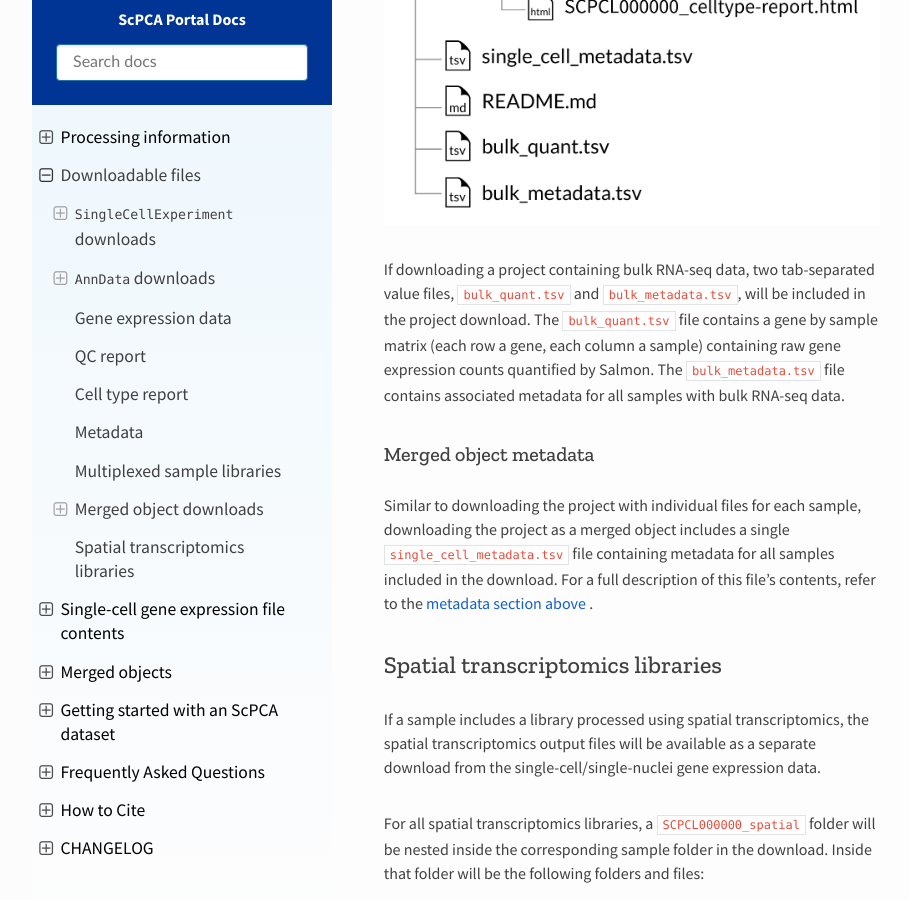
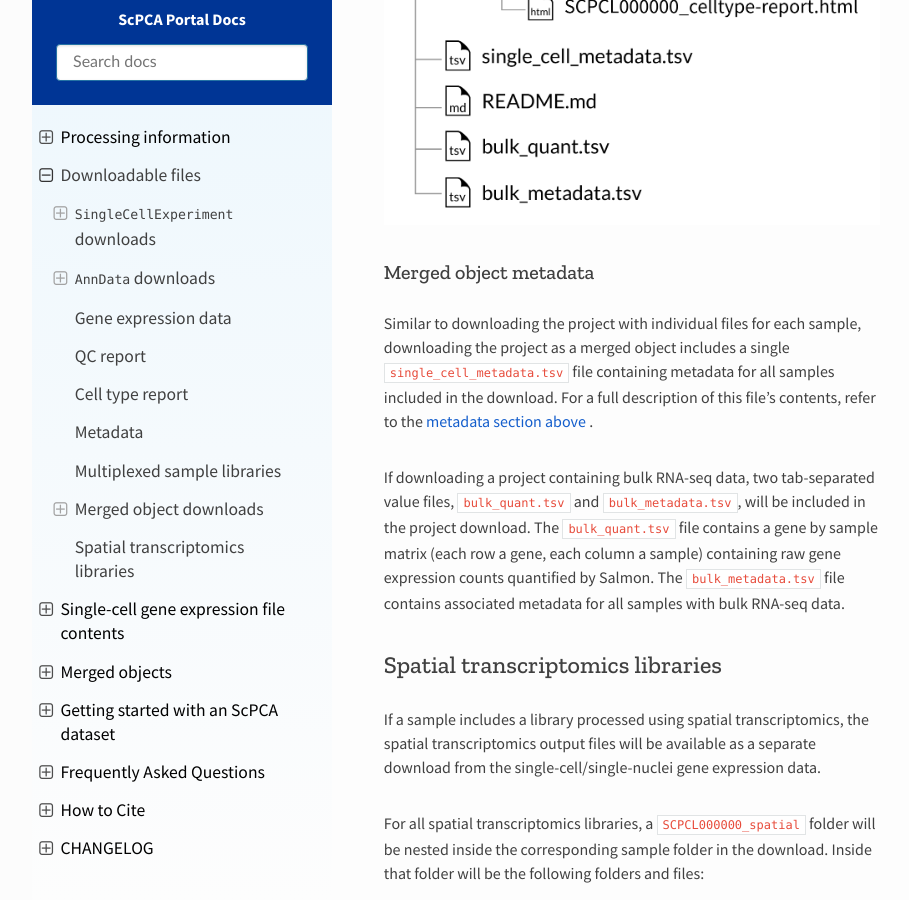
Before and after one commit to DongzeHE/scpca-docs, a Sphinx documentation site: the page built from docs/download_files.md, in a window 1280 px wide and 900 px high, scrolled down 13399 px. Shown: the whole window, without its empty margins (158-1067 px from the left). Built offline with Sphinx 7.4.7 and the Read the Docs theme 2.0.0, drawn with Linux system fonts in a browser that asks for light colours.

```diff
--- a/docs/download_files.md
+++ b/docs/download_files.md
@@ -168,15 +168,14 @@ Every download also includes the individual [QC report](#qc-report) and, if appl
 ### Download folder structure for `AnnData` merged downloads with CITE-seq (ADT) data:
 ![project download folder](images/merged-anndata-project-citeseq-download-folder.png)
 
-If downloading a project containing bulk RNA-seq data, two tab-separated value files, `bulk_quant.tsv` and `bulk_metadata.tsv`, will be included in the project download.
-The `bulk_quant.tsv` file contains a gene by sample matrix (each row a gene, each column a sample) containing raw gene expression counts quantified by Salmon.
-The `bulk_metadata.tsv` file contains associated metadata for all samples with bulk RNA-seq data.
-
 ### Merged object metadata
 
 Similar to downloading the project with individual files for each sample, downloading the project as a merged object includes a single `single_cell_metadata.tsv` file containing metadata for all samples included in the download.
 For a full description of this file's contents, refer to the [metadata section above ](#metadata).
 
+If downloading a project containing bulk RNA-seq data, two tab-separated value files, `bulk_quant.tsv` and `bulk_metadata.tsv`, will be included in the project download.
+The `bulk_quant.tsv` file contains a gene by sample matrix (each row a gene, each column a sample) containing raw gene expression counts quantified by Salmon.
+The `bulk_metadata.tsv` file contains associated metadata for all samples with bulk RNA-seq data.
 
 ## Spatial transcriptomics libraries
 
```
